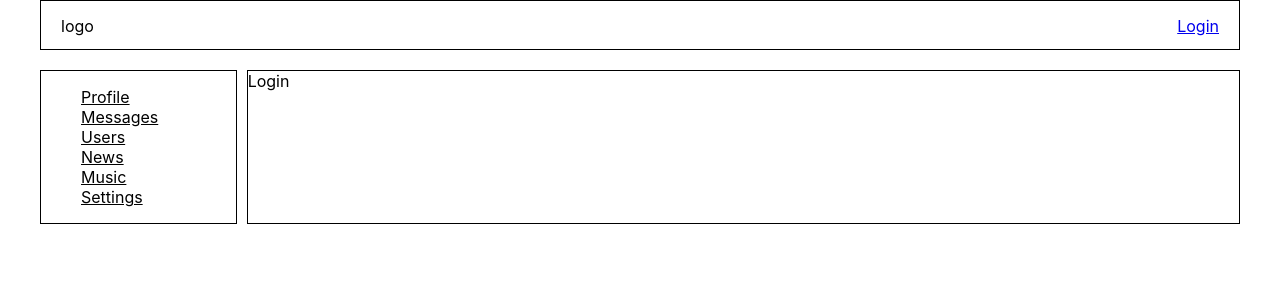
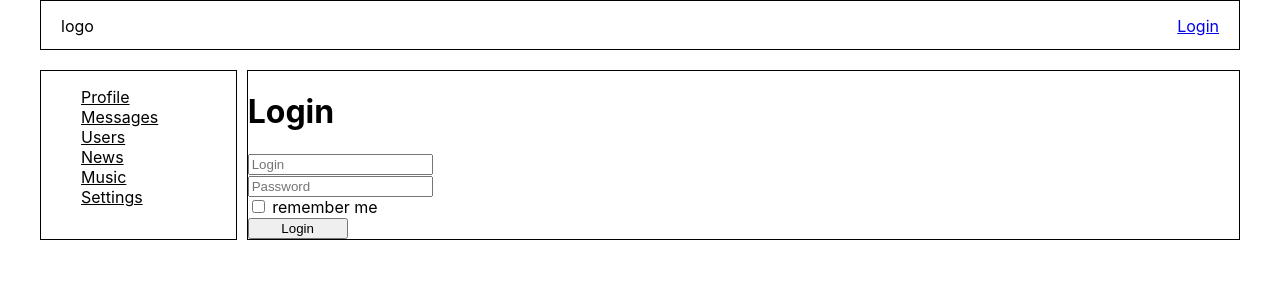
Before and after one commit to maca-git/social-network, a React (Create React App) app: page /login in a window 1280 px wide. Shown: the top 300 px of the page. Built offline with nearby package versions, Linux system fonts and the light colour scheme; no server answers.

Commit message:
update(*): connected redux-form

```diff
--- a/package.json
+++ b/package.json
@@ -13,6 +13,7 @@
     "react-router-dom": "^5.2.0",
     "react-scripts": "3.4.3",
     "redux": "^4.0.5",
+    "redux-form": "^8.3.6",
     "redux-thunk": "^2.3.0"
   },
   "scripts": {
--- a/src/components/Login/Login.jsx
+++ b/src/components/Login/Login.jsx
@@ -1,9 +1,38 @@
 import React from 'react';
+import Field from 'redux-form/lib/Field';
+import reduxForm from 'redux-form/lib/reduxForm';
+
+const LoginForm = (props) => {
+  return (
+    <form onSubmit={props.handleSubmit}>
+      <div>
+        <Field component={"input"} name={"login"} placeholder={"Login"}/>
+      </div>
+      <div>
+        <Field component={"input"} name={"password"} type={"password"} placeholder={"Password"}/>
+      </div>
+      <div>
+        <Field component={"input"} name={"rememberMe"} type={"checkbox"}/> remember me
+      </div>
+      <div>
+        <button>Login</button>
+      </div>
+    </form>
+  );
+}
+
+const LoginReduxForm = reduxForm({
+  form: 'login'
+})(LoginForm)
 
 const Login = (props) => {
+  const onSubmit = (formData) => {
+
+  }
   return (
     <div>
-      Login
+      <h1>Login</h1>
+      <LoginReduxForm onSubmit={onSubmit} />
     </div>
   );
 }
--- a/src/redux/redux-store.js
+++ b/src/redux/redux-store.js
@@ -5,13 +5,15 @@ import dialogReducer from "./dialogs-reduser";
 import navbarReducer from "./navbar-reduser";
 import profileReducer from "./profile-reduser";
 import usersReducer from "./users-reduser";
+import {reducer as formReducer} from 'redux-form';
 
 let reducers = combineReducers({
   profilePage: profileReducer,
   messagesPage: dialogReducer,
   navbarState: navbarReducer,
   usersPage: usersReducer,
-  auth: authReduser
+  auth: authReduser,
+  form: formReducer,
 });
 
 let store = createStore(reducers, applyMiddleware(thunkMiddleware));
```
Also changed, not shown: 1 other file (tests, documents, lock files or other folders).
